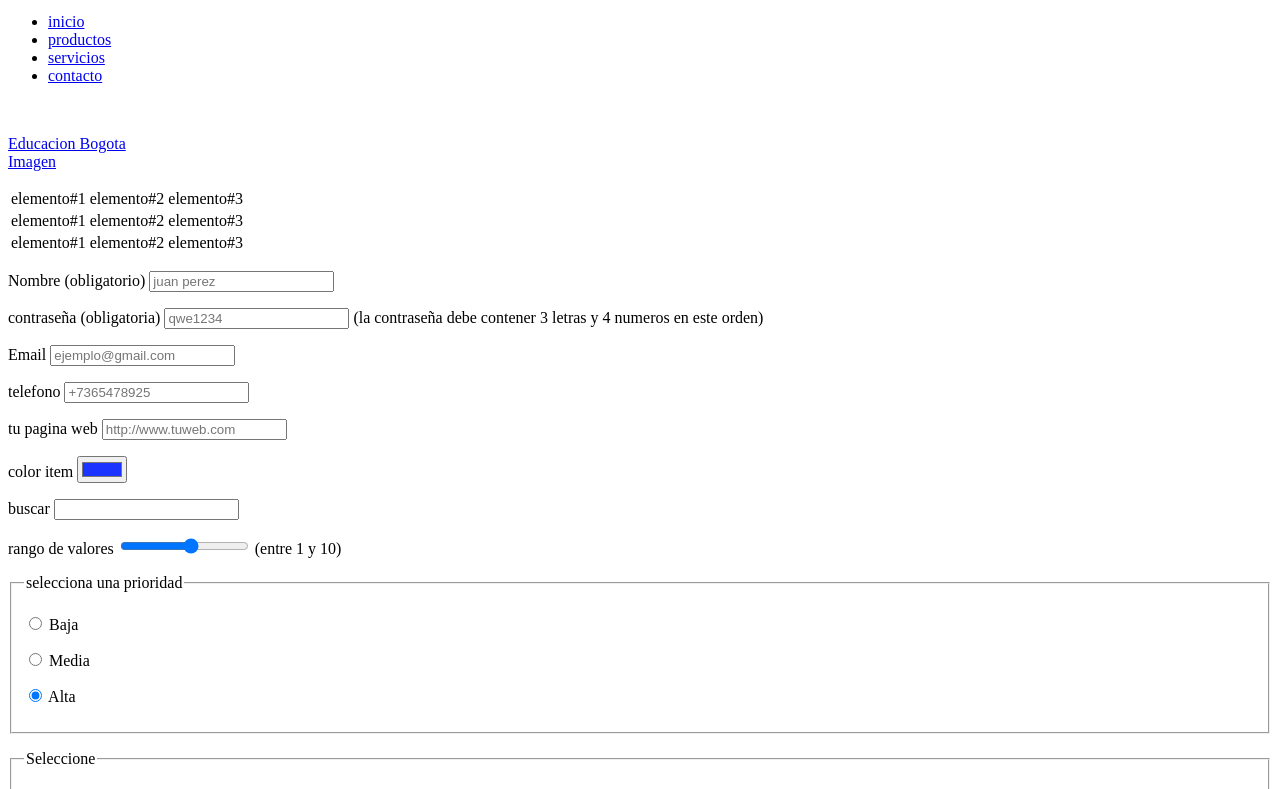
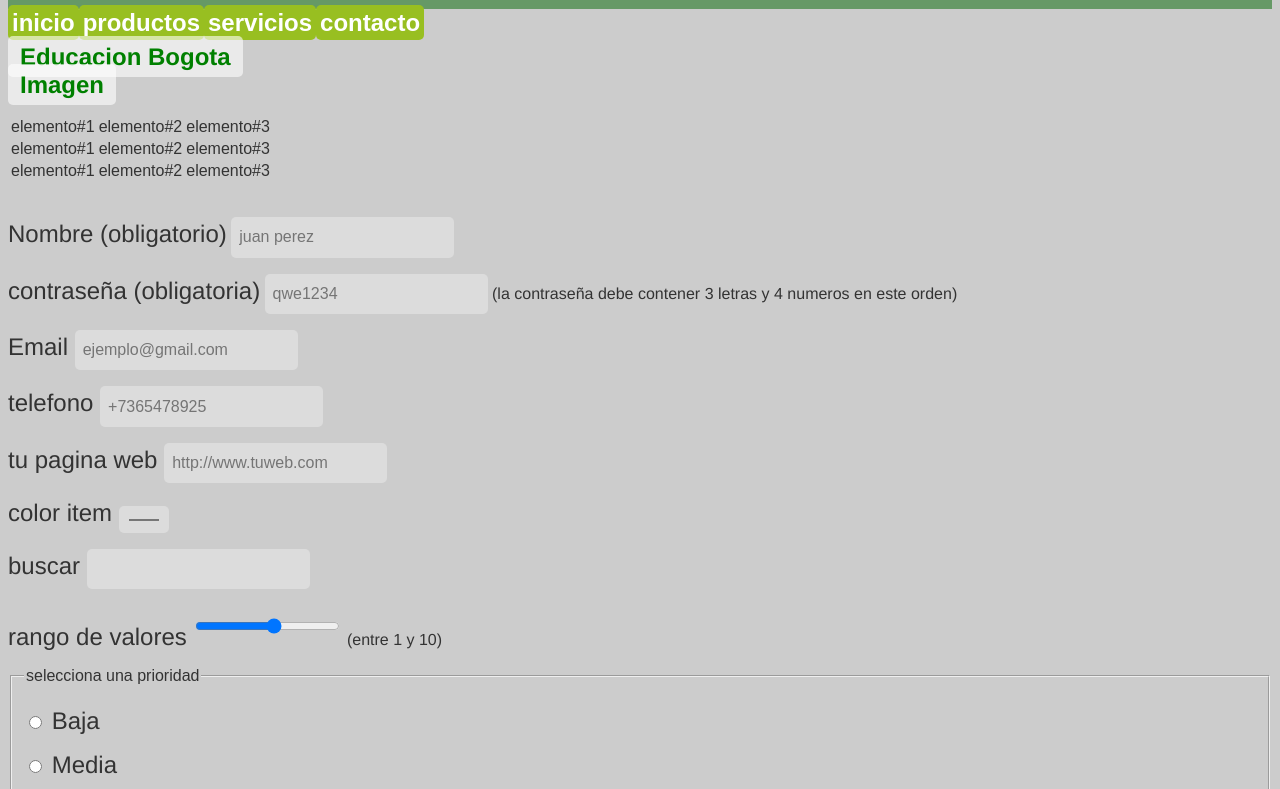
Before and after one commit to sebastian699/Pagina-de-PRUEBA, a plain HTML site: page index.html in a window 1280 px wide. Shown: the part 90-879 px from the top of the page. Drawn offline with Linux system fonts and the light colour scheme.

Commit message:
Update index.html

```diff
--- a/index.html
+++ b/index.html
@@ -2,7 +2,7 @@
 <head>
 <title>SEB69</title>
 <meta name="viewport" content="width=device-width, initial-scale=1, shrink-to-fit=no">
-<link href="miestilo.css" rel="stylesheet" type="text/css" />
+<link href="index.css" rel="stylesheet" type="text/css" />
 
 </head>
 <body>
```
